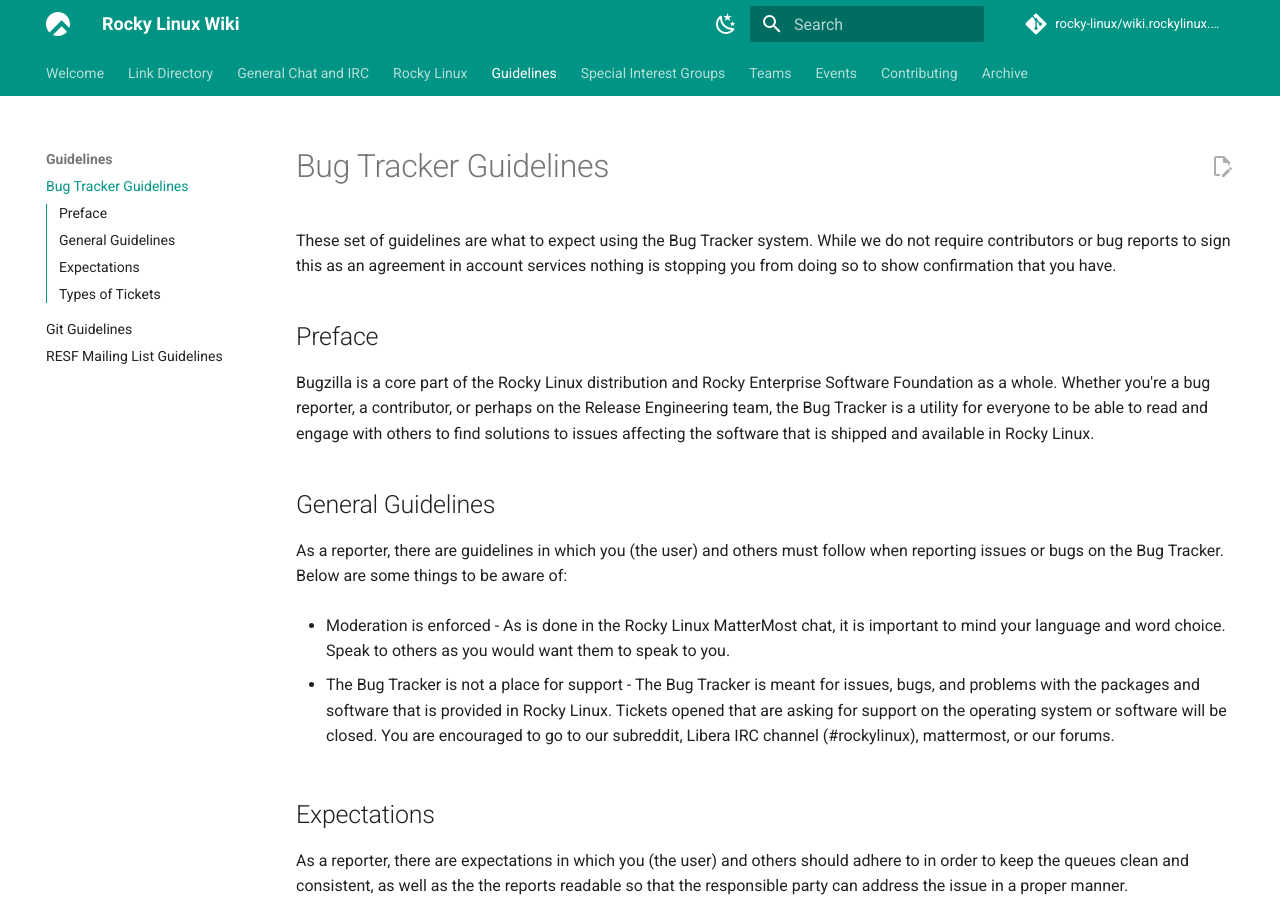
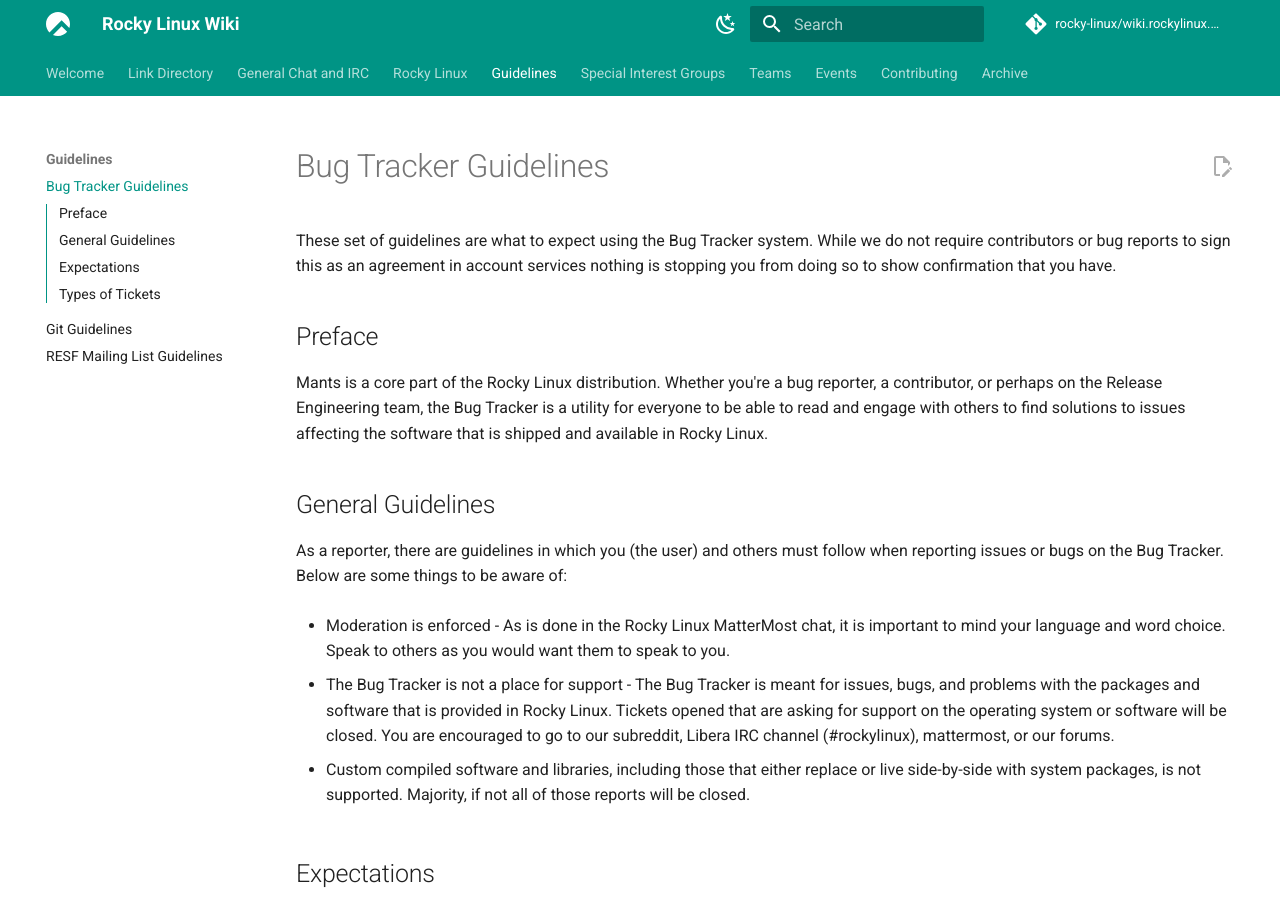
Before and after one commit to rocky-linux/wiki.rockylinux.org, an MkDocs documentation site: the page built from docs/guidelines/bug_tracker_guidelines.md, in a window 1280 px wide and 900 px high. Built offline with MkDocs 1.6.1 and Material for MkDocs 9.7.7, drawn with Linux system fonts in a browser that asks for light colours; comment, search, counter and statistics services are not loaded.

Commit message:
add note about custom software in bug tracker guidelines

```diff
--- a/docs/guidelines/bug_tracker_guidelines.md
+++ b/docs/guidelines/bug_tracker_guidelines.md
@@ -9,11 +9,11 @@
 
 ## Preface
 
-Bugzilla is a core part of the Rocky Linux distribution and Rocky Enterprise
-Software Foundation as a whole. Whether you're a bug reporter, a contributor,
-or perhaps on the Release Engineering team, the Bug Tracker is a utility for
-everyone to be able to read and engage with others to find solutions to issues
-affecting the software that is shipped and available in Rocky Linux.
+Mants is a core part of the Rocky Linux distribution. Whether you're a bug
+reporter, a contributor, or perhaps on the Release Engineering team, the Bug
+Tracker is a utility for everyone to be able to read and engage with others to
+find solutions to issues affecting the software that is shipped and available in
+Rocky Linux.
 
 ## General Guidelines
 
@@ -30,6 +30,10 @@
   Rocky Linux. Tickets opened that are asking for support on the operating
   system or software will be closed. You are encouraged to go to our subreddit,
   Libera IRC channel (#rockylinux), mattermost, or our forums.
+
+* Custom compiled software and libraries, including those that either replace or
+  live side-by-side with system packages, is not supported. Majority, if not all
+  of those reports will be closed.
 
 ## Expectations
 
```
